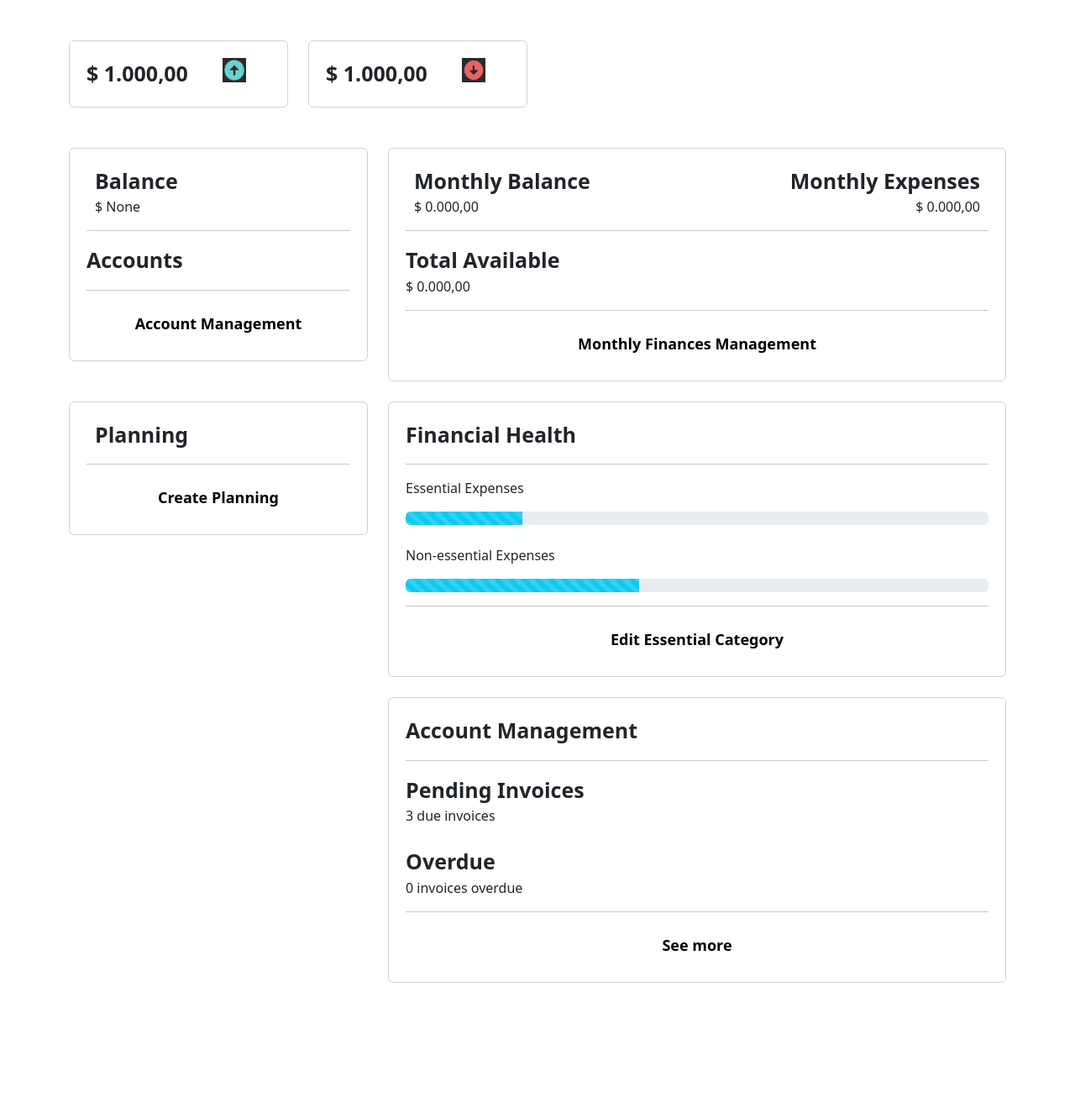
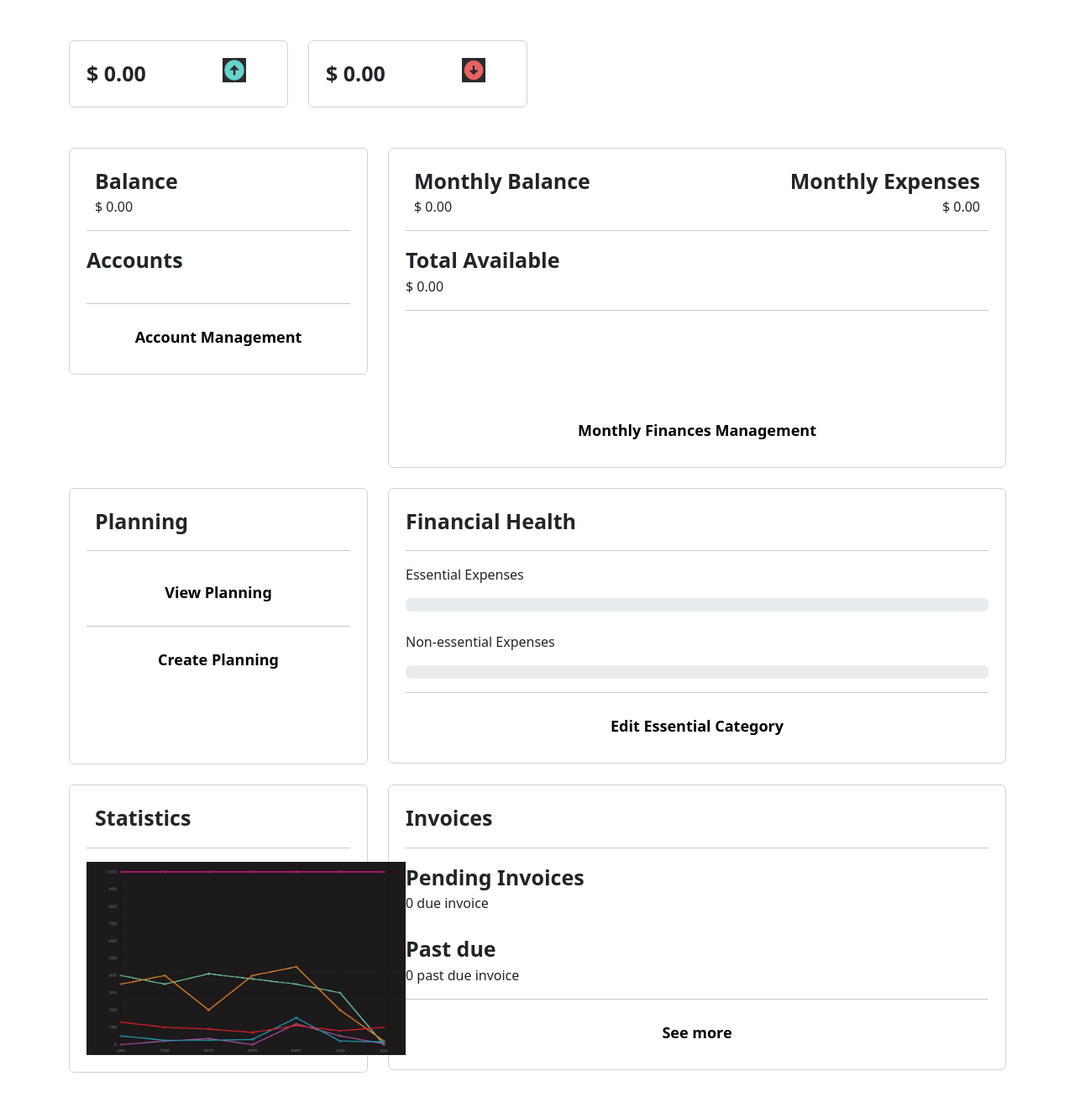
Before and after one commit to danimorwen/personal_finance_project, a Django app: page /profile/home/ in a window 1280 px wide. Shown: the part 56-1381 px from the top of the page at 84% size. Before the commit the page ends 1226 px from the top, so only its background shows below. Run offline with Django 4.2, Linux system fonts and the light colour scheme; data that the repository does not hold is empty.

Commit message:
make home interactive

```diff
--- a/invoices/templates/show_invoices.html
+++ b/invoices/templates/show_invoices.html
@@ -10,6 +10,7 @@
             background-color: var(--dark-color);
             padding: 20px;
             border-radius: 10px;
+            margin-top: 10px;
 
         }
     </style>
@@ -47,7 +48,7 @@
                                     </div>
                                 </div>
                             </div>
-                       {% endfor %}
+                    {% endfor %}
                     {% endif %}
                 </div>
                 <br>
--- a/templates/bases/base.html
+++ b/templates/bases/base.html
@@ -15,7 +15,7 @@
 
 <body>
     <nav class="navbar navbar-expand-lg navbar-dark" style="background-color: #201F1F;">
-        <a class="navbar-brand" style="margin-left: 30px" href="">WalletCare</a>
+        <a class="navbar-brand" style="margin-left: 30px" href="{% url 'home' %}">WalletCare</a>
     </nav>
     {% block 'body' %}{% endblock %}
     <script src="https://cdn.jsdelivr.net/npm/bootstrap@5.3.0-alpha1/dist/js/bootstrap.bundle.min.js"></script>
--- a/user_profile/templates/home.html
+++ b/user_profile/templates/home.html
@@ -11,11 +11,11 @@
     <br>
     <div class="row">
         <div class="col-md-3">
-            <a style="text-decoration: none; color:white;" href="#">
+            <a style="text-decoration: none; color:white;" href="{% url 'transactions' %}">
                 <div class="card">
                     <div class="row">
                         <div class="col-md-8">
-                            <span class="fonte-destaque">$ 1.000,00</span>
+                            <span class="fonte-destaque">$ {{income|floatformat:2}}</span>
                         </div>
                         <div class="col-md">
                             <img class="icone-setas" src="{% static 'user_profile/img/entradas.png' %}">
@@ -26,11 +26,11 @@
             </a>
         </div>
         <div class="col-md-3">
-            <a style="text-decoration: none; color:white;" href="#">
+            <a style="text-decoration: none; color:white;" href="{% url 'transactions' %}">
                 <div class="card">
                     <div class="row">
                         <div class="col-md-8">
-                            <span class="fonte-destaque">$ 1.000,00</span>
+                            <span class="fonte-destaque">$ {{expenses|floatformat:2}}</span>
                         </div>
                         <div class="col-md">
                             <img class="icone-setas" src="{% static 'user_profile/img/saidas.png' %}">
@@ -50,17 +50,17 @@
                 <div class="saldo">
                     <span class="fonte-destaque">Balance</span>
                     <br>
-                    <span class="font-light">$ {{total_amount}}</span>
+                    <span class="font-light">$ {{total_amount|floatformat:2}}</span>
                 </div>
                 <hr class="hr-borda">
-                <span class="fonte-destaque">Accounts</span>
+                <p class="fonte-destaque">Accounts</p>
 
                 <div class="div-contas">
                     {% for account in accounts %}
 
                     <div class="lista-conta">
                         <span>{{account.name}}</span>
-                        <span class="total-conta">$ {{account.amount}}</span>
+                        <span class="{% if account.amount > 0 %} total-conta positivo {% else %} total-conta negativo {% endif %}">$ {{account.amount|floatformat:2}}</span>
                     </div>
                     <br>
                     {% endfor %}
@@ -80,14 +80,14 @@
                         <div class="saldo">
                             <span class="fonte-destaque">Monthly Balance</span>
                             <br>
-                            <span class="font-light">$ 0.000,00</span>
+                            <span class="font-light">$ {{income|floatformat:2}}</span>
                         </div>
                     </div>
                     <div class="col-md">
                         <div class="despesa">
                             <span class="fonte-destaque">Monthly Expenses</span>
                             <br>
-                            <span class="font-light">$ 0.000,00</span>
+                            <span class="font-light">$ {{expenses|floatformat:2}}</span>
                         </div>
 
                     </div>
@@ -95,9 +95,9 @@
                 </div>
                 <hr class="hr-borda">
                 <span class="fonte-destaque">Total Available</span>
-                <span class="font-light negativo">$ 0.000,00</span>
+                <span class="{% if total_monthly > 0 %} total-conta positivo {% else %} total-conta negativo {% endif %}">$ {{total_monthly|floatformat:2}}</span>
                 <hr class="hr-borda">
-                <a href="#" class="botao-principal">Monthly Finances Management</a>
+                <a href="{% url 'transactions_views'%}" class="botao-principal" style="margin-top: 103px">Monthly Finances Management</a>
             </div>
         </div>
 
@@ -110,7 +110,10 @@
                     <span class="fonte-destaque">Planning</span>
                 </div>
                 <hr class="hr-borda">
-                <a href="#" class="botao-principal">Create Planning</a>
+                <a href="{% url 'planning_views' %}" class="botao-principal" style="margin-top:10px">View Planning</a>
+
+                <hr class="hr-borda">
+                <a href="{% url 'create_planning' %}" class="botao-principal" style="margin-bottom:80px">Create Planning</a>
             </div>
         </div>
         <div class="col-md-8">
@@ -120,18 +123,18 @@
 
                 <p>Essential Expenses</p>
                 <div class="progress">
-                    <div class="progress-bar progress-bar-striped bg-info" role="progressbar" style="width: 20%"
+                    <div class="progress-bar progress-bar-striped bg-info" role="progressbar" style="width: {{essential_percentage}}%"
                         aria-valuenow="50" aria-valuemin="0" aria-valuemax="100"></div>
                 </div>
                 <br>
                 <p>Non-essential Expenses</p>
                 <div class="progress">
-                    <div class="progress-bar progress-bar-striped bg-info" role="progressbar" style="width: 40%"
+                    <div class="progress-bar progress-bar-striped bg-info" role="progressbar" style="width: {{non_essential_percentage}}%"
                         aria-valuenow="50" aria-valuemin="0" aria-valuemax="100"></div>
                 </div>
 
                 <hr class="hr-borda">
-                <a href="#" class="botao-principal">Edit Essential Category</a>
+                <a href="{% url 'management' %}" class="botao-principal">Edit Essential Category</a>
 
             </div>
         </div>
@@ -139,22 +142,29 @@
     <br>
     <div class="row">
         <div class="col-md-4">
+            <div class="card">
+                <div class="saldo">
+                    <span class="fonte-destaque">Statistics</span>
+                </div>
+                <hr class="hr-borda">
+                <a  href="{% url 'dashboard' %}"><img src="{% static 'user_profile/img/dashboard.png' %}" alt="Annual Dashboad" width="380" height="230"></a>
+            </div>
         </div>
 
         <div class="col-md-8">
             <div class="card">
-                <span class="fonte-destaque">Account Management</span>
+                <span class="fonte-destaque">Invoices</span>
                 <hr class="hr-borda">
 
                 <span class="fonte-destaque">Pending Invoices</span>
-                <span class="fonte-light">3 due invoices</span>
+                <span class="fonte-light">{{due_invoices}} due invoice{{ x|pluralize:'s' }}</span>
                 <br>
-                <span class="fonte-destaque negativo">Overdue</span>
-                <span class="fonte-light">0 invoices overdue</span>
+                <span class="fonte-destaque negativo">Past due</span>
+                <span class="fonte-light">{{past_due_invoices}} past due invoice{{ x|pluralize:'s' }}</span>
 
                 <hr class="hr-borda">
 
-                <a href="#" class="botao-principal">See more</a>
+                <a href="{% url 'show_invoices' %}" class="botao-principal">See more</a>
 
             </div>
         </div>
--- a/user_profile/templates/management.html
+++ b/user_profile/templates/management.html
@@ -3,7 +3,7 @@
 {% block 'head' %}
 
 <link href="{% static 'user_profile/css/home.css' %}" rel="stylesheet">
-<link href="{% static 'user_profile/css/gerenciar.css' %}" rel="stylesheet">
+<link href="{% static 'user_profile/css/management.css' %}" rel="stylesheet">
 
 {% endblock %}
 
@@ -30,7 +30,7 @@
 
                     <span
                         class="{% if account.amount > 0 %} total-conta positivo {% else %} total-conta negativo {% endif %}">$
-                        {{account.amount}}&nbsp&nbsp&nbsp <a href="/profile/delete_bank_account/{{account.id}}"><img
+                        {{account.amount|floatformat:2}}&nbsp&nbsp&nbsp <a href="/profile/delete_bank_account/{{account.id}}"><img
                                 src="{% static 'user_profile/img/exit.png' %}"></a></span>
                 </div>
                 <br>
--- a/user_profile/utils.py
+++ b/user_profile/utils.py
@@ -3,7 +3,11 @@ from django.db.models import Sum
 
 
 def sum_total(object, field):
-    return object.aggregate(Sum(field))[f"{field}__sum"]
+    total = object.aggregate(Sum(field))[f"{field}__sum"]
+    if total:
+        return total
+    else:
+        return 0
 
 
 def get_total_expenses_by_category(categories, transactions):
@@ -40,3 +44,17 @@ def get_total_expenses_by_category(categories, transactions):
         data[category.name] = value_list
 
     return data
+
+
+def get_expenses_percentage_by_essential(transactions):
+    exp_essentials = sum_total(transactions.filter(category__essential=True), "amount")
+    exp_non_essentials = sum_total(
+        transactions.filter(category__essential=False), "amount"
+    )
+    exp_total = exp_essentials + exp_non_essentials
+    try:
+        essential_percentage = int(exp_essentials / exp_total * 100)
+        non_essential_percentage = int(exp_non_essentials / exp_total * 100)
+        return essential_percentage, non_essential_percentage
+    except ZeroDivisionError:
+        return 0, 0
--- a/user_profile/views.py
+++ b/user_profile/views.py
@@ -1,3 +1,5 @@
+from datetime import datetime
+
 from django.shortcuts import render, redirect
 from django.http import HttpResponse
 from django.contrib import messages
@@ -6,12 +8,31 @@ from django.db.models import Q
 
 from .models import Account, Category
 from statement.models import Transactions
-from .utils import sum_total, get_total_expenses_by_category
+from invoices.repositories.invoices import InvoicesRepository
+from .utils import (
+    sum_total,
+    get_total_expenses_by_category,
+    get_expenses_percentage_by_essential,
+)
 
 
 def home(request):
     accounts = Account.objects.all()
     total_amount = sum_total(accounts, "amount")
+    transactions = Transactions.objects.filter(date__month=datetime.now().month)
+    income = sum_total(transactions.filter(type="I"), "amount")
+    expenses = sum_total(transactions.filter(type="E"), "amount")
+    (
+        essential_percentage,
+        non_essential_percentage,
+    ) = get_expenses_percentage_by_essential(transactions)
+    invoices = InvoicesRepository()
+    all_invoices = invoices.get_all_invoices()
+    paid_invoices = invoices.get_paid_invoices()
+    past_due_invoices = invoices.get_past_due_invoices(all_invoices, paid_invoices)
+    due_invoices = invoices.get_due_invoices(all_invoices, paid_invoices)
+    total_monthly = income - expenses
+
     return HttpResponse(
         render(
             request,
@@ -19,6 +40,13 @@ def home(request):
             {
                 "accounts": accounts,
                 "total_amount": total_amount,
+                "income": income,
+                "expenses": expenses,
+                "essential_percentage": essential_percentage,
+                "non_essential_percentage": non_essential_percentage,
+                "past_due_invoices": len(past_due_invoices),
+                "due_invoices": len(due_invoices),
+                "total_monthly": total_monthly,
             },
         )
     )
```
Also changed, not shown: invoices/repositories/invoices.py (added, +34 -0 lines), invoices/views.py (+9 -19 lines), templates/static/user_profile/img/dashboard.png (added).
